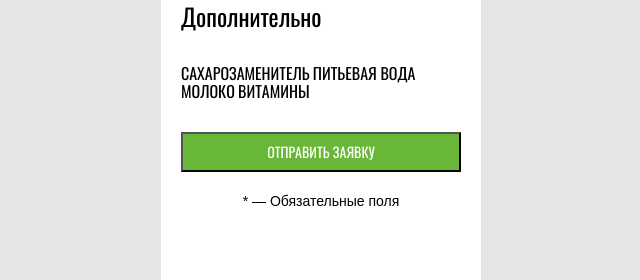
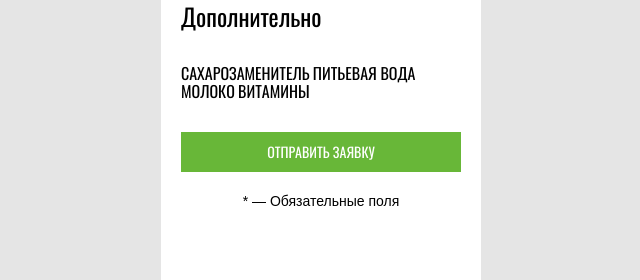
Before and after one commit to sergey-fomin/1606421-cat-energy-22, a website: page source/form.html in a window 1280 px wide. Shown: the part 976-1256 px from the top of the page, without its empty margins (319-959 px from the left). Drawn offline with nearby package versions, Linux system fonts and the light colour scheme; files that its build step writes are made by us from their sources.

Commit message:
дополняет блок button

```diff
--- a/source/sass/general/blocks/button.scss
+++ b/source/sass/general/blocks/button.scss
@@ -10,6 +10,9 @@
   justify-content: center;
   width: 280px;
   height: 40px;
+  border: none;
+  margin: 0;
+  padding: 0;
 
   &:hover,
   &:focus {
```
